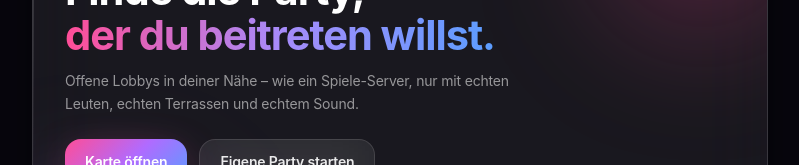
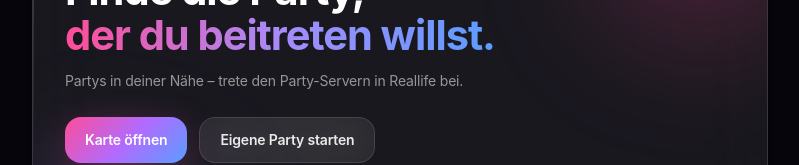
Before and after one commit to itsnxah/terrassenlobby, a Next.js app: page / in a window 1280 px wide. Shown: the part 198-363 px from the top of the page, without its empty margins (240-1039 px from the left). Built offline with nearby package versions, Linux system fonts and the light colour scheme; no server answers; the database is empty.

Commit message:
Starttext anpassen

```diff
--- a/src/app/page.tsx
+++ b/src/app/page.tsx
@@ -121,8 +121,7 @@ export default async function FeedPage({
           </h1>
 
           <p className="mt-3 max-w-md text-sm leading-relaxed text-white/[0.55]">
-            Offene Lobbys in deiner Nähe – wie ein Spiele-Server, nur mit
-            echten Leuten, echten Terrassen und echtem Sound.
+            Partys in deiner Nähe – trete den Party-Servern in Reallife bei.
           </p>
 
           <div className="mt-6 flex flex-wrap gap-3">
```
